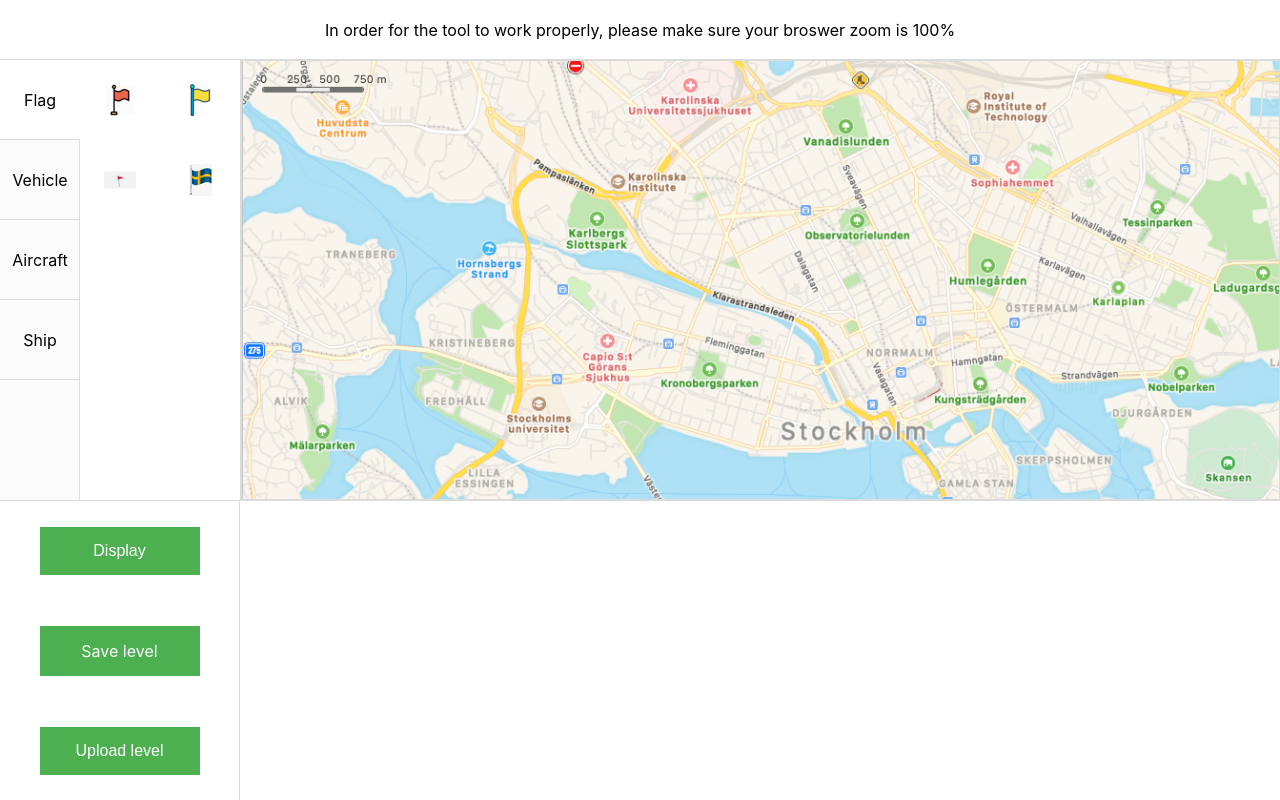
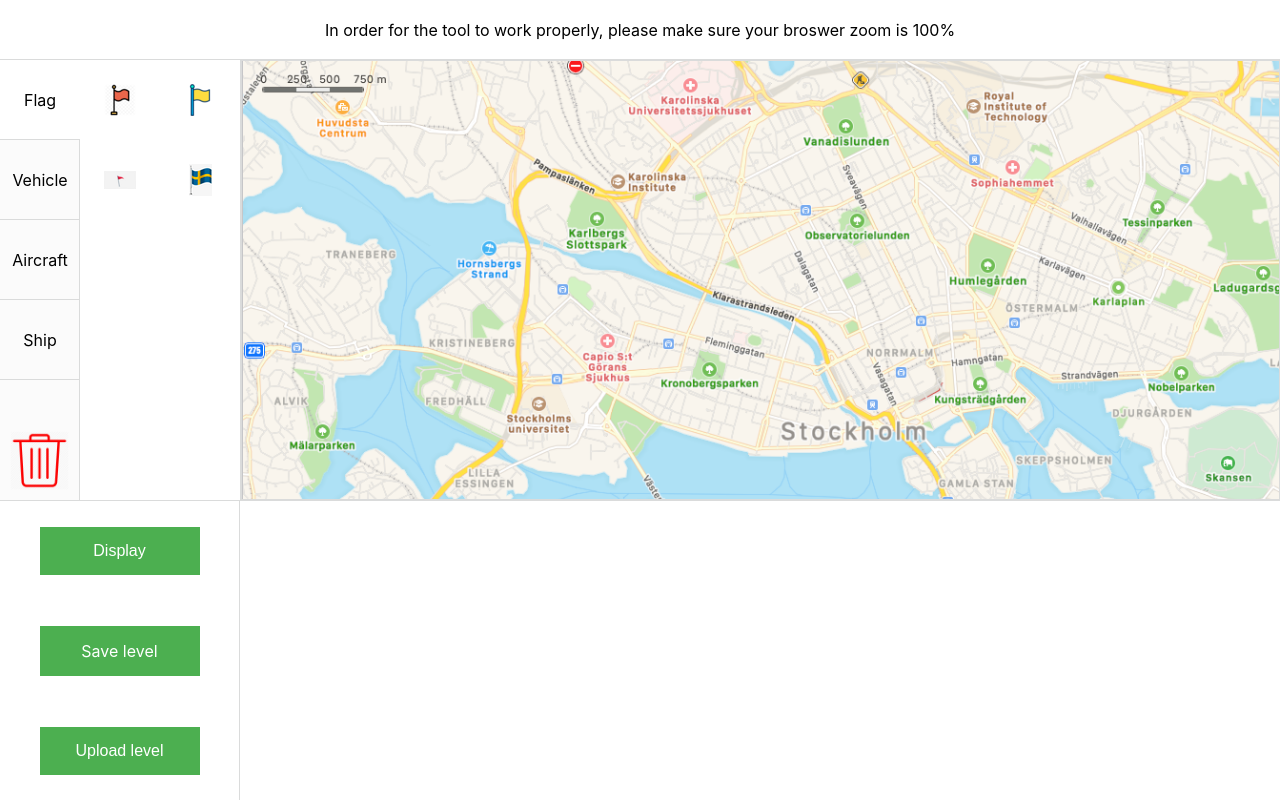
Before and after one commit to codermango/mapmaker, a React (Create React App) app: page / in a window 1280 px wide. Built offline with nearby package versions, Linux system fonts and the light colour scheme.

Commit message:
feat: delete asset in the map

```diff
--- /dev/null
+++ b/src/components/droppable-dustbin/droppable-dustbin.module.css
@@ -0,0 +1,17 @@
+.deleteIcon {
+  padding: 10px;
+  border-right: var(--primary-border-style);
+  border-bottom: none;
+
+}
+
+.deleteIcon img {
+  height: 100%;
+  width: 100%;
+
+}
+
+.hover {
+  transition: transform .2s;
+  transform: scale(1.2);
+}
--- /dev/null
+++ b/src/components/droppable-dustbin/droppable-dustbin.tsx
@@ -0,0 +1,38 @@
+import React, { FC } from 'react';
+import cx from 'classnames';
+import styles from './droppable-dustbin.module.css';
+import deleteIcon from '../../images/delete.png';
+import { useDrop } from 'react-dnd';
+import { DraggableTypes } from '../tool-sidebar/constants';
+import { IDraggableAsset } from '../draggable-asset/draggable-asset';
+
+export interface IDroppableDustbinProps {
+  onDeleteAsset: (asset: IDraggableAsset) => void;
+}
+
+const DroppableDustbin: FC<IDroppableDustbinProps> = (props) => {
+
+  const { onDeleteAsset } = props;
+
+  const [{ isOver }, drop] = useDrop(() => ({
+    accept: DraggableTypes.ASSET,
+    drop: (item: IDraggableAsset, monitor) => {
+      if (item.uid) {
+        onDeleteAsset(item);
+      }
+    },
+    collect: (monitor) => {
+      const item = monitor.getItem<IDraggableAsset>();
+      return {
+        isOver: !!monitor.isOver() && item.uid,
+      };
+
+    },
+  }));
+
+  return (
+    <img ref={drop} className={cx(styles.deleteImg, { [styles.hover]: isOver })} src={deleteIcon} alt="dustbin" />
+  )
+}
+
+export default DroppableDustbin
--- a/src/components/tool-map/reducer.ts
+++ b/src/components/tool-map/reducer.ts
@@ -16,12 +16,25 @@
   action: any
 ): IToolMapState => {
   switch (action.type) {
-    case "addAssetToMap":
+    case "addAssetToMap": {
       return {
         ...state,
         assets: [...state.assets, action.payload],
       };
-    case "moveAssetInMap":
+    }
+
+    case "deleteAssetFromMap": {
+      const deletingAssetIdx = state.assets.findIndex(
+        (x) => x.uid === action.payload.uid
+      );
+      const newAssets = [...state.assets.slice(0, deletingAssetIdx), ...state.assets.slice(deletingAssetIdx + 1)];
+      return {
+        ...state,
+        assets: newAssets
+      };
+    }
+
+    case "moveAssetInMap": {
       const movingAssetIdx = state.assets.findIndex(
         (x) => x.uid === action.payload.uid
       );
@@ -38,11 +51,15 @@
         ...state,
         assets: newAssets,
       };
-    case "loadAssetsToMap":
+    }
+
+    case "loadAssetsToMap": {
       return {
         ...state,
         assets: action.payload,
       };
+    }
+
     default:
       return state;
   }
--- a/src/components/tool-sidebar/tool-sidebar.module.css
+++ b/src/components/tool-sidebar/tool-sidebar.module.css
@@ -1,4 +1,4 @@
-.toolBar {
+.toolSidebar {
   background-color: #fbfbfb;
   width: var(--tool-bar-width);
   height: 100%;
@@ -7,10 +7,18 @@
   box-sizing: content-box;
 }
 
+.sidebar {
+  display: flex;
+  flex-direction: column;
+  justify-content: space-between;
+}
+
 .categories {
   width: var(--tool-bar-category-width);
   height: 100%;
   border-right: var(--primary-border-style);
+  display: flex;
+  flex-direction: column;
 }
 
 .categoryItem {
@@ -26,3 +34,14 @@
 .active {
   background-color: var(--tool-bar-selected-bg-color);
 }
+
+.deleteIcon {
+  padding: 10px;
+  border-right: var(--primary-border-style);
+  border-bottom: none;
+}
+
+.deleteIcon img {
+  height: 100%;
+  width: 100%;
+}
--- a/src/components/tool-sidebar/tool-sidebar.tsx
+++ b/src/components/tool-sidebar/tool-sidebar.tsx
@@ -2,9 +2,11 @@
 import cx from "classnames";
 import styles from "./tool-sidebar.module.css";
 import AssetsBoard from "./components/assets-board/assets-board";
-import { useSelector } from "react-redux";
+import { useDispatch, useSelector } from "react-redux";
 import { IStoreState } from "../../app/store";
 import { IToolSidebarState } from "./reducer";
+import DroppableDustbin from "../droppable-dustbin/droppable-dustbin";
+import { IDraggableAsset } from "../draggable-asset/draggable-asset";
 
 
 export interface IAsset {
@@ -25,6 +27,7 @@
 
 const ToolSidebar = () => {
   const toolSidebarState = useSelector<IStoreState, IToolSidebarState>(state => state.toolSidebar);
+  const dispatch = useDispatch();
   const { categories } = toolSidebarState
   const [activeCategory, setActiveCategory] = useState("Flag");
   const category = categories.find((x) => x.name === activeCategory);
@@ -36,8 +39,13 @@
     [setActiveCategory]
   );
 
+  const handleDeleteAsset = (asset: IDraggableAsset) => {
+    dispatch({ type: "deleteAssetFromMap", payload: asset });
+  }
+
   return (
-    <div className={styles.toolBar}>
+    <div className={styles.toolSidebar}>
+      <div className={styles.sidebar}>
         <div className={styles.categories}>
           {categories.map((x) => (
             <div
@@ -51,6 +59,11 @@
             </div>
           ))}
         </div>
+
+        <div className={cx(styles.categoryItem, styles.deleteIcon)}>
+          <DroppableDustbin onDeleteAsset={handleDeleteAsset} />
+        </div>
+      </div>
       {category?.assets ? <AssetsBoard assets={category?.assets} /> : null}
     </div>
   );
```
Also changed, not shown: levels/level6.json (added, +1 -0 lines). Lines whose indentation alone changed are shown as unchanged.
